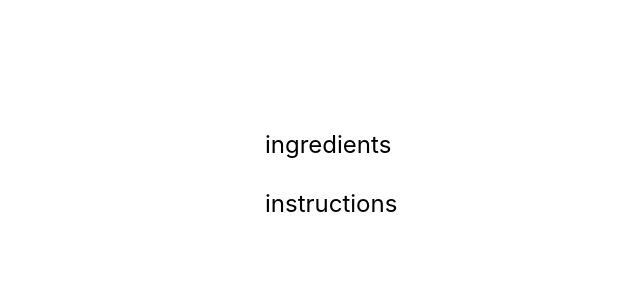
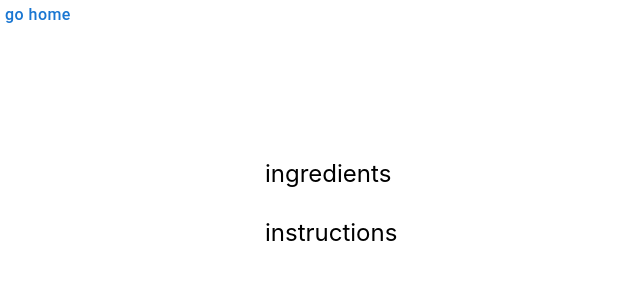
Before and after one commit to gwannemacher/recipes, a React (Create React App) app in the folder client/: page /1 in a window 1280 px wide. Shown: the top 300 px of the page, without its empty margins (0-640 px from the left). Built offline with nearby package versions, Linux system fonts and the light colour scheme.

Commit message:
add go home link at top of recipe page, move components out of Recipe component

```diff
--- a/client/src/Recipe.tsx
+++ b/client/src/Recipe.tsx
@@ -1,9 +1,10 @@
 import React, { useState } from 'react';
-import { useParams } from 'react-router-dom';
+import { useParams, useNavigate } from 'react-router-dom';
 
 import Stack from '@mui/material/Stack';
 import Box from '@mui/material/Box';
 import Checkbox from '@mui/material/Checkbox';
+import Button from '@mui/material/Button';
 
 import Recipes from './models/recipes.ts';
 
@@ -34,12 +35,7 @@ const RecipeCheckbox = (props) => {
     );
 };
 
-const Recipe = (props) => {
-    const params = useParams();
-    const filtered = Recipes.filter((x) => x.id === params.recipeId);
-    const recipe = filtered.length > 0 ? filtered[0] : {};
-
-    const Ingredients = () => {
+const Ingredients = (props) => {
     return (
         <Box sx={{ marginTop: '50px' }}>
             <Box
@@ -52,15 +48,15 @@ const Recipe = (props) => {
                 ingredients
             </Box>
             <Box sx={{ columnCount: 2 }}>
-                    {recipe.ingredients?.map((x) => (
-                        <RecipeCheckbox key={x} label={x} />
+                {props.ingredients?.map((ingredient) => (
+                    <RecipeCheckbox key={ingredient} label={ingredient} />
                 ))}
             </Box>
         </Box>
     );
 };
 
-    const Instructions = () => {
+const Instructions = (props) => {
     return (
         <Box sx={{ marginTop: '15px' }}>
             <Box
@@ -72,16 +68,61 @@ const Recipe = (props) => {
             >
                 instructions
             </Box>
-                {recipe.instructions?.map((x) => (
-                    <Stack key={x}>
-                        <RecipeCheckbox label={x} />
-                    </Stack>
+            {props.instructions?.map((instruction) => (
+                <RecipeCheckbox key={instruction} label={instruction} />
             ))}
         </Box>
     );
 };
 
+const GoHomeButton = () => {
+    const navigate = useNavigate();
+
     return (
+        <Button
+            onClick={() => navigate('/')}
+            variant="text"
+            sx={{
+                textTransform: 'lowercase',
+                padding: '5px',
+                justifyContent: 'start',
+                fontSize: 'unset',
+                lineHeight: 'unset',
+                '&.MuiButtonBase-root.MuiButton-root': {
+                    '&:hover': {
+                        backgroundColor: 'transparent',
+                        color: 'MediumPurple',
+                    },
+                },
+            }}
+        >
+            go home
+        </Button>
+    );
+};
+
+const RecipeName = (props) => {
+    return (
+        <Box
+            sx={{
+                fontSize: '2.5em',
+                display: 'flex',
+                justifyContent: 'center',
+            }}
+        >
+            {props.recipeName}
+        </Box>
+    );
+};
+
+const Recipe = (props) => {
+    const params = useParams();
+    const filtered = Recipes.filter((x) => x.id === params.recipeId);
+    const recipe = filtered.length > 0 ? filtered[0] : {};
+
+    return (
+        <>
+            <GoHomeButton />
             <Box
                 sx={{
                     display: 'flex',
@@ -90,19 +131,12 @@ const Recipe = (props) => {
                 }}
             >
                 <Stack sx={{ width: '750px' }}>
-                <Box
-                    sx={{
-                        fontSize: '2.5em',
-                        display: 'flex',
-                        justifyContent: 'center',
-                    }}
-                >
-                    {recipe.name}
-                </Box>
-                <Ingredients />
-                <Instructions />
+                    <RecipeName recipeName={recipe.name} />
+                    <Ingredients ingredients={recipe.ingredients} />
+                    <Instructions instructions={recipe.instructions} />
                 </Stack>
             </Box>
+        </>
     );
 };
 
--- a/client/src/RecipeGroup.tsx
+++ b/client/src/RecipeGroup.tsx
@@ -10,7 +10,7 @@ const RecipeGroup = (props) => {
     const recipes = Recipes.filter((x) => x.category === props.category);
 
     return (
-        <Stack spacing={1} sx={{}} key={props.category}>
+        <Stack spacing={1} sx={{ paddingBottom: '10px' }} key={props.category}>
             <Box sx={{ fontSize: '1.5em', textTransform: 'lowercase' }}>
                 {props.category}
             </Box>
```
Lines whose indentation alone changed are shown as unchanged.
